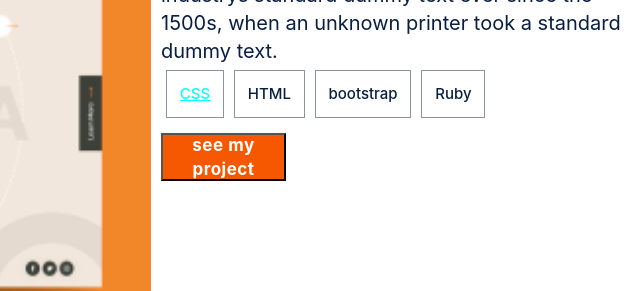
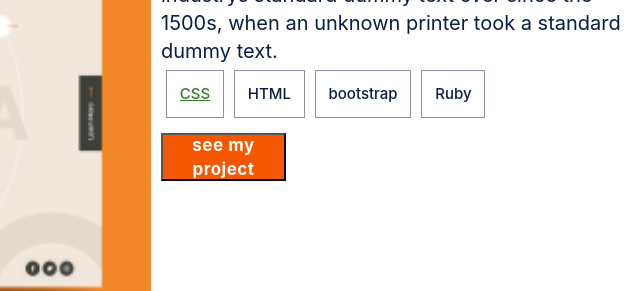
Before and after one commit to solog0039/Portfolio-final, a website: page index.html in a window 1280 px wide. In both pictures the pointer is over the item "CSS". Shown: the part 1045-1336 px from the top of the page, 549-1189 px from the left. Drawn offline with Linux system fonts and the light colour scheme; a web font is replaced by a local one.

Commit message:
Readme file updated and better changes hover

```diff
--- a/style.css
+++ b/style.css
@@ -160,7 +160,7 @@ table {
 
 .button:hover {
   text-decoration: underline;
-  color: aqua;
+  color: rgb(52, 125, 41);
 }
 
 .button:active {
```
Also changed, not shown: README.md.
